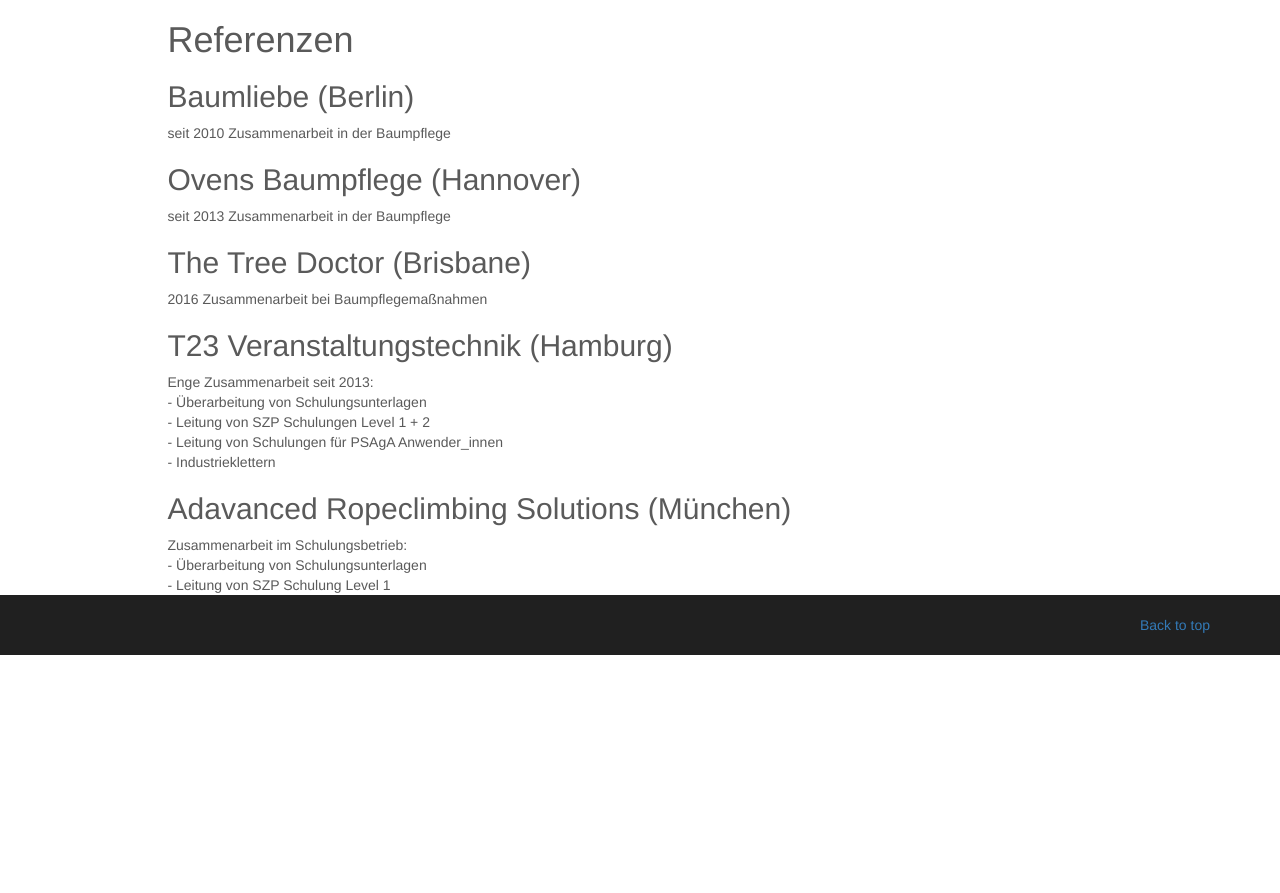
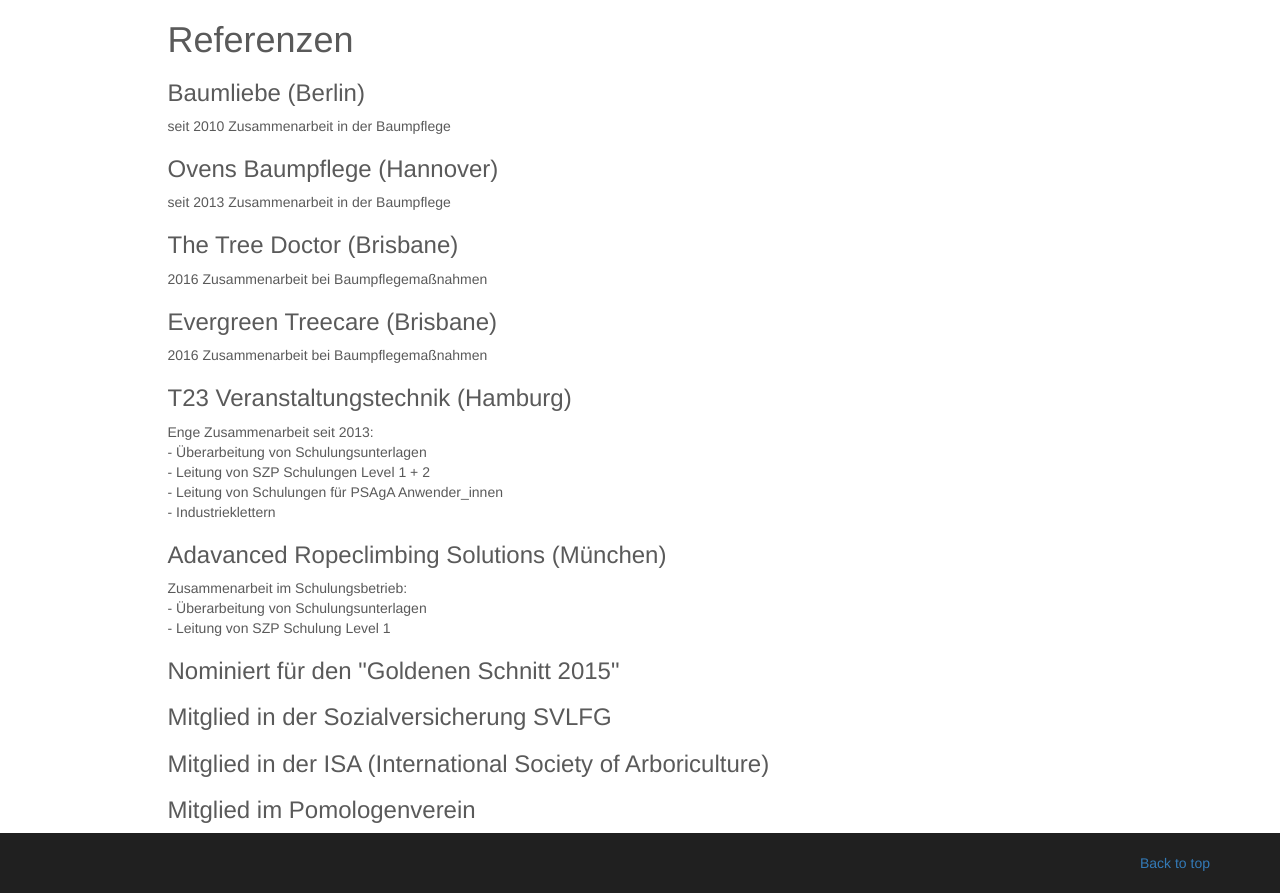
Before and after one commit to Baumkosmos/baumkosmos.github.io, a Jekyll site: the page built from referenzen.html, in a window 1280 px wide. Shown: the part 336-1229 px from the top of the page. Built offline with Jekyll 4.4.1, drawn with Linux system fonts in a browser that asks for light colours; before the commit the page ends 991 px from its top, so only the background shows below that.

Commit message:
Update referenzen.html

```diff
--- a/referenzen.html
+++ b/referenzen.html
@@ -9,26 +9,37 @@
 
 <h1>Referenzen</h1>
 
-<h2>Baumliebe (Berlin)</h2>
+	<h3>Baumliebe (Berlin)</h3>
 		seit 2010 Zusammenarbeit in der Baumpflege <br />
 
-<h2>Ovens Baumpflege (Hannover)</h2>
+	<h3>Ovens Baumpflege (Hannover)</h3>
 		seit 2013 Zusammenarbeit in der Baumpflege <br />
 
-<h2>The Tree Doctor (Brisbane)</h2>
+	<h3>The Tree Doctor (Brisbane)</h3>
 		2016 Zusammenarbeit bei Baumpflegemaßnahmen<br />
 
-<h2>T23 Veranstaltungstechnik (Hamburg)</h2>
+	<h3>Evergreen Treecare (Brisbane)</h3>
+		2016 Zusammenarbeit bei Baumpflegemaßnahmen<br />
+
+	<h3>T23 Veranstaltungstechnik (Hamburg)</h3>
 		Enge Zusammenarbeit seit 2013:<br />
 		- Überarbeitung von Schulungsunterlagen <br />
 		- Leitung von SZP Schulungen Level 1 + 2 <br />
 		- Leitung von Schulungen für PSAgA Anwender_innen <br />
 		- Industrieklettern <br />
 
-<h2>Adavanced Ropeclimbing Solutions (München) </h2>
+	<h3>Adavanced Ropeclimbing Solutions (München) </h3>
 		Zusammenarbeit im Schulungsbetrieb:<br />
 		- Überarbeitung von Schulungsunterlagen <br />
 		- Leitung von SZP Schulung Level 1 <br />
+
+	<h3>Nominiert für den "Goldenen Schnitt 2015"</h3>
+
+	<h3>Mitglied in der Sozialversicherung SVLFG</h3>
+
+	<h3>Mitglied in der ISA (International Society of Arboriculture)</h3>
+
+	<h3>Mitglied im Pomologenverein</h3>
 
 
  		</div>
```
Lines whose indentation alone changed are shown as unchanged.
